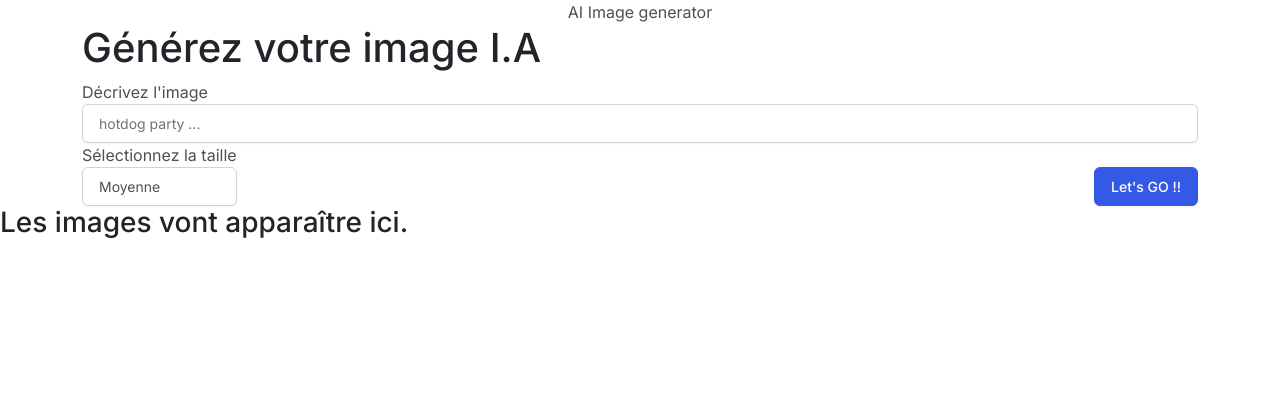
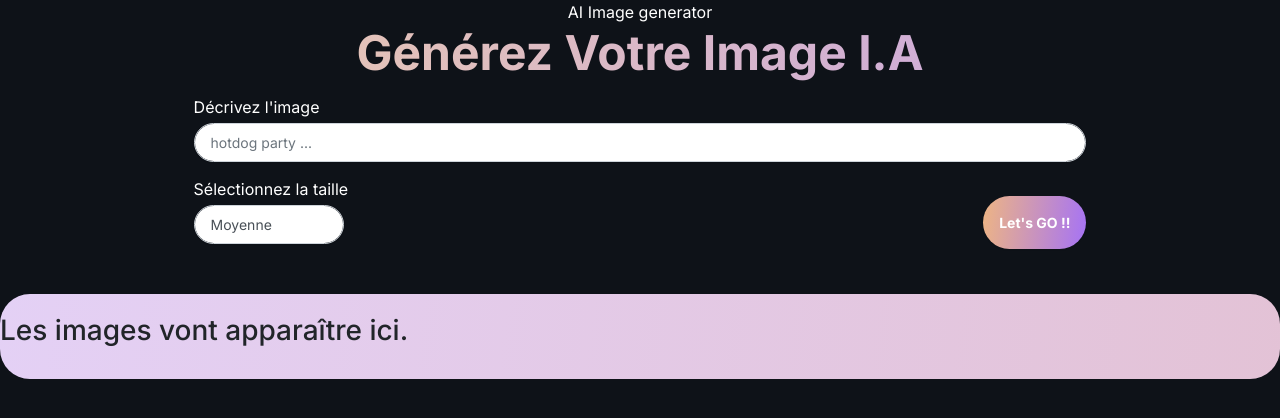
Before and after one commit to CasianLW/OpenAi-Node, a website: page public/index.html in a window 1280 px wide. Drawn offline with nearby package versions, Linux system fonts and the light colour scheme; files that its build step writes are made by us from their sources; files whose address does not match are found by name.

Commit message:
Debut style de l'interface, scss

```diff
--- a/public/css/spinner.css
+++ b/public/css/spinner.css
@@ -15,11 +15,7 @@
   right: 0;
   display: none;
 }
-.img-ctnr > img {
-  /* max-width: 100vw; */
 
-  width: 40%;
-}
 .show {
   display: block;
 }
--- a/public/css/style.scss
+++ b/public/css/style.scss
@@ -0,0 +1,136 @@
+@keyframes gradient {
+  0% {
+    background-position: 0% 50%;
+  }
+  50% {
+    background-position: 100% 50%;
+  }
+  100% {
+    background-position: 0% 50%;
+  }
+}
+body {
+  background-color: #0e1218;
+  color: white;
+}
+
+h1 {
+  //
+  font-size: 48px;
+  text-transform: capitalize;
+  font-weight: 600;
+  text-align: center;
+  transition: cubic-bezier(0.42, 0.04, 0.14, 0.99) 0.5s;
+  //   background: -webkit-linear-gradient(#eee, #333);
+  //   background: linear-gradient(
+  //     120deg,
+  //     rgba(255, 255, 255, 1) 0%,
+  //     rgba(255, 255, 255, 1) 15%,
+  //     rgba(155, 35, 234, 1) 92%
+  //   );
+  //   filter: blur(0.2px);
+
+  background: rgb(242, 210, 163);
+  background: linear-gradient(
+    90deg,
+    rgba(242, 210, 163, 1) 0%,
+    rgba(183, 147, 252, 1) 53%,
+    rgba(216, 147, 181, 1) 92%
+  );
+  background-size: 300% 300%;
+  animation: gradient 6s ease infinite;
+  background-clip: text;
+  -webkit-background-clip: text;
+  -webkit-text-fill-color: transparent;
+}
+#image-form {
+  width: 80%;
+  margin: auto;
+  select {
+    width: 150px;
+  }
+}
+
+.img-ctnr {
+  /* max-width: 100vw; */
+  width: 80%;
+  margin: auto;
+  img {
+    transform: scale(0.2);
+    opacity: 0;
+    transition: cubic-bezier(0.42, 0.04, 0.14, 0.99) 2s;
+    width: 100%;
+  }
+}
+.show-images img {
+  transform: scale(1);
+  opacity: 1;
+}
+#image-form {
+  div {
+    padding: 5px 0px;
+  }
+}
+.image-container {
+  animation: gradient 4s ease infinite;
+  background: rgb(255, 249, 242);
+  background: linear-gradient(
+    97deg,
+    rgba(255, 249, 242, 1) 0%,
+    rgba(228, 213, 255, 1) 43%,
+    rgba(227, 192, 209, 1) 92%
+  );
+  background-size: 300% 300%;
+  border-radius: 30px;
+  padding-top: 20px;
+  margin-top: 40px;
+}
+
+// bootstrap modifs
+label {
+  font-size: 16px;
+  padding-bottom: 4px;
+}
+.form-control,
+.btn {
+  border-radius: 50px;
+}
+.btn {
+  max-width: 150%;
+  font-weight: 800;
+  transition: cubic-bezier(0.42, 0.04, 0.14, 0.99) 0.32s;
+
+  background: rgb(252, 194, 109);
+  background: linear-gradient(
+    97deg,
+    rgba(252, 194, 109, 1) 0%,
+    rgba(159, 109, 255, 1) 43%,
+    rgba(226, 119, 172, 1) 92%
+  );
+  background-size: 300% 300%;
+  animation: gradient 6s ease infinite;
+  border: none;
+}
+.btn:hover {
+  transform: scale(1.2);
+}
+
+// .btn-active {
+//   animation: gradient 6s ease infinite;
+//   background-size: 300% 300%;
+
+//   background: rgb(252, 194, 109);
+//   background: linear-gradient(
+//     97deg,
+//     rgba(252, 194, 109, 1) 0%,
+//     rgba(159, 109, 255, 1) 43%,
+//     rgba(226, 119, 172, 1) 92%
+//   );
+//   background: rgb(96, 96, 96);
+//   background: linear-gradient(
+//     97deg,
+//     rgb(144, 144, 144) 0%,
+//     rgb(84, 84, 84) 43%,
+//     rgb(118, 118, 118) 92%
+//   );
+// }
```
Also changed, not shown: public/css/style.css (added), 1 other file.
